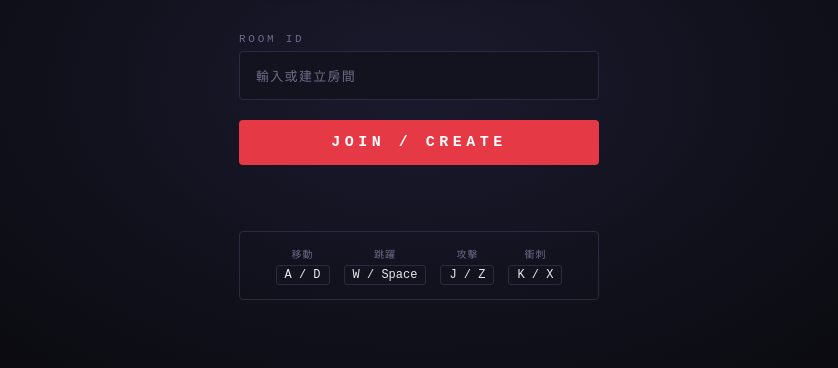
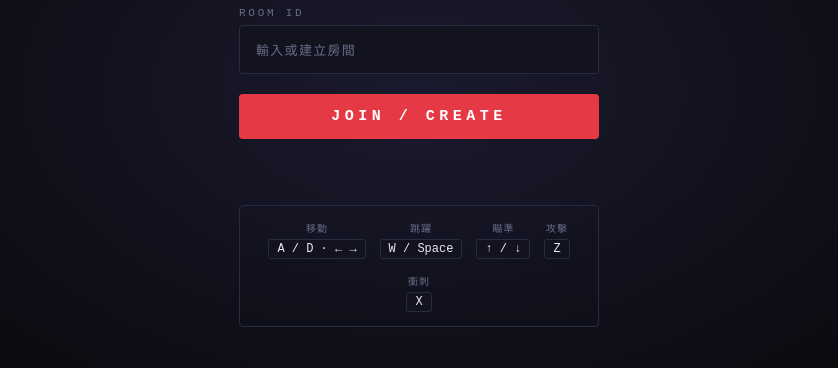
Before and after one commit to Oii-lab/fighter-game-v2, a website: page public/index.html in a window 1280 px wide. Shown: the part 312-680 px from the top of the page, without its empty margins (221-1059 px from the left). Drawn offline with nearby package versions, Linux system fonts and the light colour scheme; no server answers.

Commit message:
Update index.html

```diff
--- a/public/index.html
+++ b/public/index.html
@@ -22,10 +22,11 @@
     <div id="lobbyStatus" class="lobby-status"></div>
 
     <div class="controls-hint">
-      <div class="hint-col"><span class="hint-label">移動</span><span class="hint-key">A / D</span></div>
+      <div class="hint-col"><span class="hint-label">移動</span><span class="hint-key">A / D · ← →</span></div>
       <div class="hint-col"><span class="hint-label">跳躍</span><span class="hint-key">W / Space</span></div>
-      <div class="hint-col"><span class="hint-label">攻擊</span><span class="hint-key">J / Z</span></div>
-      <div class="hint-col"><span class="hint-label">衝刺</span><span class="hint-key">K / X</span></div>
+      <div class="hint-col"><span class="hint-label">瞄準</span><span class="hint-key">↑ / ↓</span></div>
+      <div class="hint-col"><span class="hint-label">攻擊</span><span class="hint-key">Z</span></div>
+      <div class="hint-col"><span class="hint-label">衝刺</span><span class="hint-key">X</span></div>
     </div>
   </div>
 </div>
```
